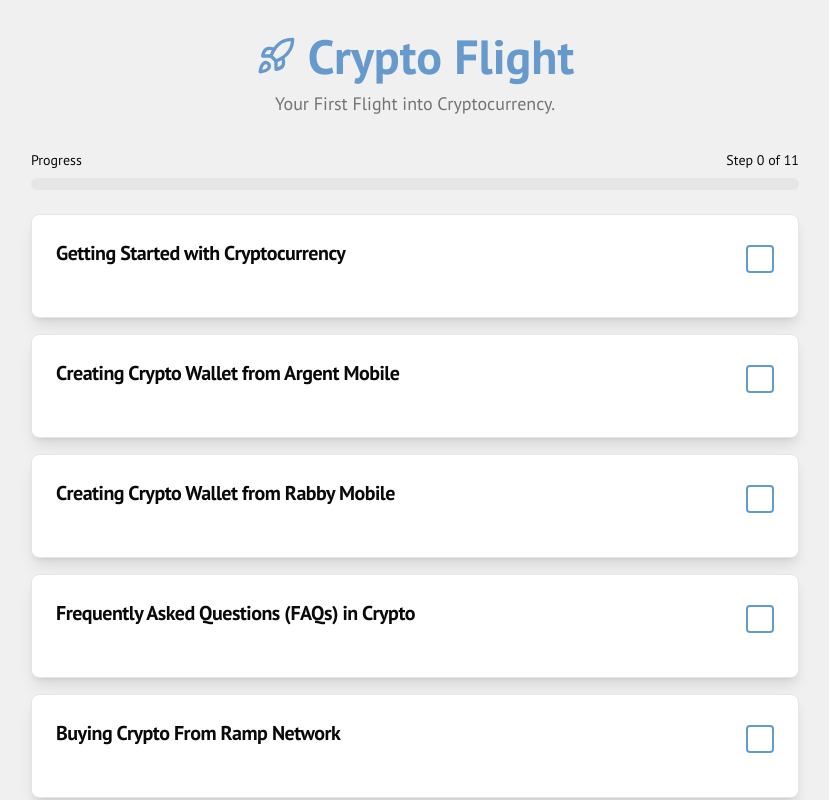
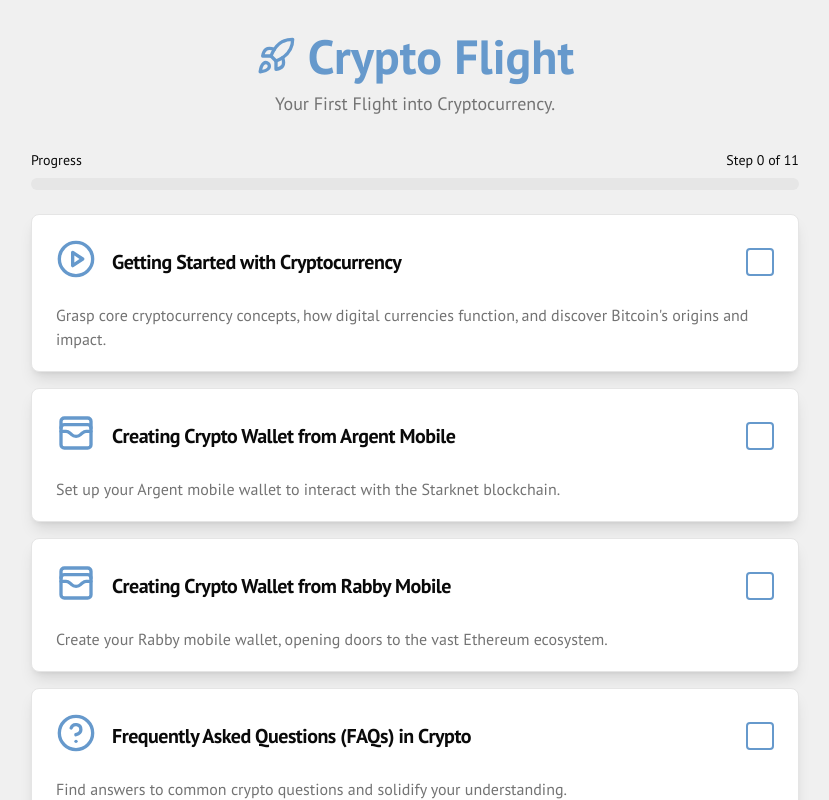
Before and after one commit to arzhee/crypto-flight, a Next.js app: page / in a window 1280 px wide. Shown: the top 800 px of the page, without its empty margins (225-1054 px from the left). Built offline with nearby package versions, Linux system fonts and the light colour scheme.

Commit message:
Investigate the errors and provide the required fixes. It seems the app

```diff
--- a/src/components/crypto-flight/ChecklistItem.tsx
+++ b/src/components/crypto-flight/ChecklistItem.tsx
@@ -5,129 +5,77 @@ import type { ChecklistItem as ChecklistItemType } from '@/types';
 import { useRouter } from 'next/navigation';
 import { Card, CardContent, CardDescription, CardHeader, CardTitle } from "@/components/ui/card";
 import { Checkbox } from "@/components/ui/checkbox";
-import { Progress } from "@/components/ui/progress";
-import { LOCAL_STORAGE_KEY_SUB_TASKS_PREFIX } from '@/constants/storageKeys';
-import { useEffect, useState } from 'react';
 
 interface ChecklistItemProps {
   item: ChecklistItemType;
-  onToggleComplete: (id: string) => void;
-  isInitiallyCompleted: boolean;
+  onToggleTopLevelComplete: (id: string, isChecked: boolean) => void;
+  isTopLevelTaskCompleted: boolean;
 }
 
-export function ChecklistItem({ item, onToggleComplete, isInitiallyCompleted }: ChecklistItemProps) {
-  const { Icon } = item;
-  const [isCompleted, setIsCompleted] = useState(isInitiallyCompleted);
-  const [isMounted, setIsMounted] = useState(false);
+export function ChecklistItem({ item, onToggleTopLevelComplete, isTopLevelTaskCompleted }: ChecklistItemProps) {
   const router = useRouter();
+  const IconComponent = item.icon;
 
-  const [completedSubStepCount, setCompletedSubStepCount] = useState(0);
-  const [totalSubStepCount, setTotalSubStepCount] = useState(0);
-
-  useEffect(() => {
-    setIsMounted(true);
-  }, []);
-
-  useEffect(() => {
-    if (isMounted) {
-        setIsCompleted(isInitiallyCompleted);
+  const handleCheckboxChange = (checked: boolean | 'indeterminate') => {
+    if (typeof checked === 'boolean') {
+      onToggleTopLevelComplete(item.id, checked);
     }
-  }, [isInitiallyCompleted, isMounted]);
-
-  const hasSteps = item.steps && item.steps.length > 0;
-
-  useEffect(() => {
-    if (isMounted && !isCompleted && hasSteps) {
-      const subTaskStorageKey = `${LOCAL_STORAGE_KEY_SUB_TASKS_PREFIX}${item.id}`;
-      let currentCompletedCount = 0;
-      const currentTotalCount = item.steps.length;
-      setTotalSubStepCount(currentTotalCount);
-
-      try {
-        const storedSubCompletionsJSON = localStorage.getItem(subTaskStorageKey);
-        if (storedSubCompletionsJSON) {
-          const subCompletions = JSON.parse(storedSubCompletionsJSON) as Record<string, boolean>;
-          item.steps.forEach(step => {
-            if (subCompletions[step.id]) {
-              currentCompletedCount++;
-            }
-          });
-        }
-      } catch (error) {
-        console.error(`Failed to load sub-step progress for task ${item.id}:`, error);
-      }
-      setCompletedSubStepCount(currentCompletedCount);
-    } else if (isCompleted && hasSteps) { // If main task is completed, all sub-steps are considered complete for progress display
-      setCompletedSubStepCount(item.steps.length);
-      setTotalSubStepCount(item.steps.length);
-    } else {
-      setCompletedSubStepCount(0);
-      setTotalSubStepCount(0);
-    }
-  }, [isMounted, isCompleted, item.id, item.steps, hasSteps]);
-
-
-  const handleCheckboxChange = () => {
-    onToggleComplete(item.id);
   };
 
   const handleCardClick = (e: React.MouseEvent<HTMLDivElement>) => {
     const target = e.target as HTMLElement;
-    if (target.closest('[role="checkbox"]') || target.closest('button') || target.closest('a')) {
+    if (target.closest('[role="checkbox"]') || target.closest('label[for^="task-checkbox-"]')) {
       return;
     }
-
-    if (hasSteps) {
+    if (item.slug) {
       router.push(`/${item.slug}`);
-    } else {
-      onToggleComplete(item.id);
     }
   };
 
   const cardClassName = `
     mb-4 shadow-lg transition-all duration-300 ease-in-out
-    ${isCompleted ? 'opacity-70 ring-2 ring-success' : 'hover:shadow-xl hover:scale-[1.01]'}
-    ${hasSteps || !isCompleted ? 'cursor-pointer' : ''}
+    ${isTopLevelTaskCompleted ? 'opacity-70 ring-2 ring-success' : 'hover:shadow-xl hover:scale-[1.01]'}
+    ${item.slug ? 'cursor-pointer' : ''}
   `;
 
   return (
     <Card
       className={cardClassName.trim()}
-      onClick={handleCardClick}
+      onClick={item.slug ? handleCardClick : undefined}
+      aria-label={item.name || (item.texts && item.texts.length > 0 ? item.texts[0] : 'Task item')}
     >
-      <CardHeader className="flex flex-row items-start space-x-4 p-4 sm:p-6">
-        {Icon && <Icon className={`h-8 w-8 sm:h-10 sm:w-10 ${isCompleted ? 'text-success' : 'text-primary'} mt-1 shrink-0`} aria-hidden="true" />}
+      <CardHeader className="flex flex-row items-center space-x-4 p-4 sm:p-6">
+        {IconComponent && (
+          <IconComponent
+            className={`h-8 w-8 sm:h-10 sm:w-10 ${isTopLevelTaskCompleted ? 'text-success' : 'text-primary'} shrink-0`}
+            aria-hidden="true"
+          />
+        )}
+        {/* Fallback for when icon is null but space is desired, or as a visual debug */}
+        {!IconComponent && <div className="h-8 w-8 sm:h-10 sm:w-10 bg-muted/20 rounded shrink-0" />}
+
         <div className="flex-grow">
-          <CardTitle className="font-headline text-lg sm:text-xl">{item.name}</CardTitle>
+          <CardTitle className="font-headline text-lg sm:text-xl" id={`task-title-${item.id}`}>
+            {item.name || 'Unnamed Task'}
+          </CardTitle>
         </div>
         <Checkbox
-          id={`task-${item.id}`}
-          checked={isCompleted}
+          id={`task-checkbox-${item.id}`}
+          checked={isTopLevelTaskCompleted}
           onCheckedChange={handleCheckboxChange}
           aria-labelledby={`task-title-${item.id}`}
-          className="h-6 w-6 sm:h-7 sm:w-7 mt-1 shrink-0 border-2 data-[state=checked]:bg-success data-[state=checked]:border-success data-[state=checked]:text-success-foreground"
+          className="h-6 w-6 sm:h-7 sm:w-7 shrink-0 border-2 data-[state=checked]:bg-success data-[state=checked]:border-success data-[state=checked]:text-success-foreground"
         />
       </CardHeader>
-      {!isCompleted && (
-        <CardContent className="px-4 pb-4 sm:px-6 sm:pb-5">
-          <CardDescription id={`task-title-${item.id}`} className="text-sm sm:text-base leading-relaxed">
-            {item.text}
-          </CardDescription>
-          {hasSteps && totalSubStepCount > 0 && (
-            <div className="mt-4">
-              <div className="mb-1 flex justify-between text-xs font-medium text-muted-foreground">
-                <span>Steps</span>
-                <span>{completedSubStepCount} of {totalSubStepCount}</span>
-              </div>
-              <Progress
-                value={totalSubStepCount > 0 ? (completedSubStepCount / totalSubStepCount) * 100 : 0}
-                className="h-2 [&>div]:bg-accent"
-                aria-label={`Steps: ${completedSubStepCount} of ${totalSubStepCount} steps completed`}
-              />
-            </div>
-          )}
-        </CardContent>
-      )}
+
+      {/* Render CardContent for description if texts are available and task is not completed */}
+      {item.texts && item.texts.length > 0 && !isTopLevelTaskCompleted && (
+         <CardContent className="px-4 pb-4 pt-0 sm:px-6 sm:pb-5 sm:pt-0">
+           <CardDescription className="text-sm sm:text-base leading-relaxed">
+             {item.texts[0]}
+           </CardDescription>
+         </CardContent>
+       )}
     </Card>
   );
 }
```
